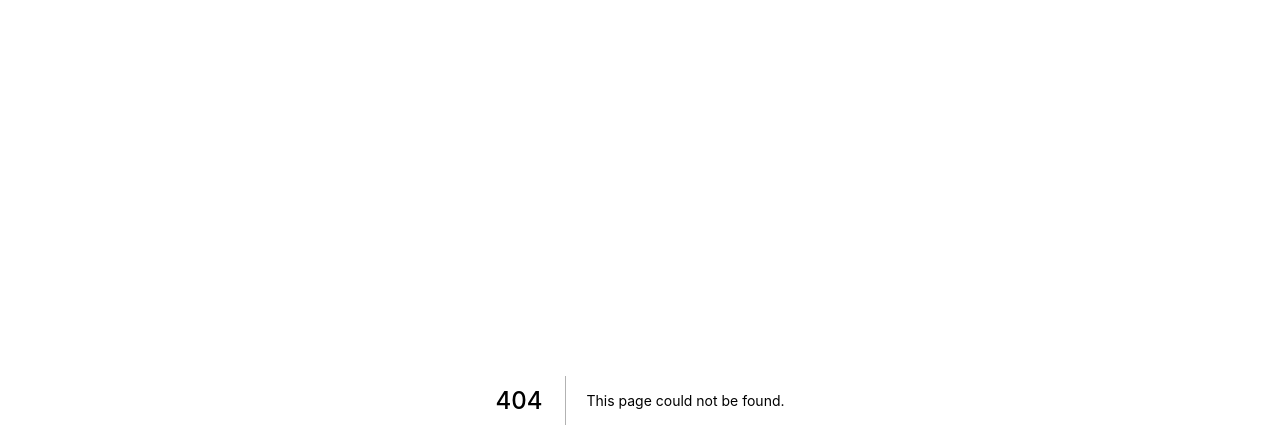
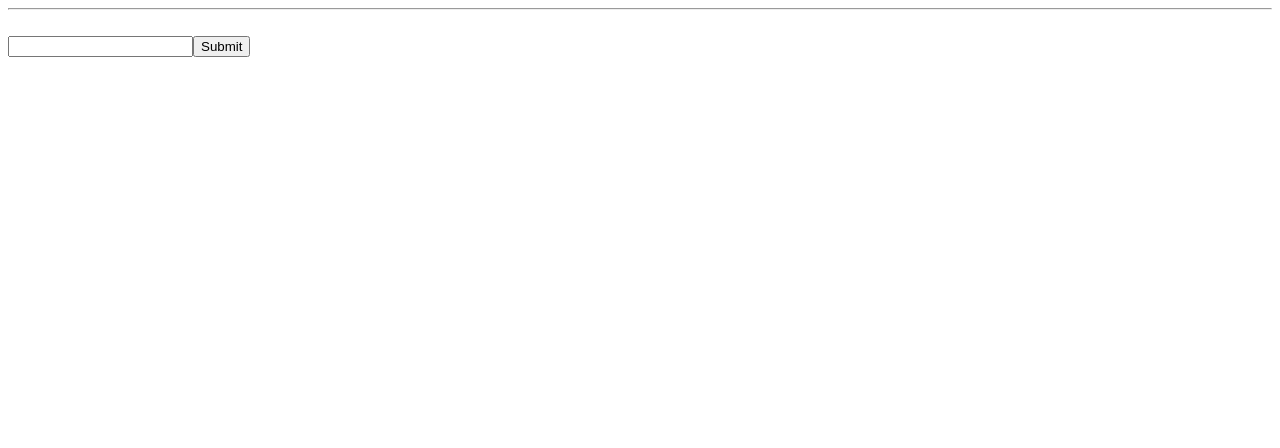
Before and after one commit to utsavm9/lab-website, a Next.js app: page /components/textqs in a window 1280 px wide. Before the commit this address had no page. Shown: the top 448 px of the page. Built offline with nearby package versions, Linux system fonts and the light colour scheme.

Commit message:
Created text questions page

```diff
--- /dev/null
+++ b/pages/components/textqs.js
@@ -0,0 +1,17 @@
+class TextQuestions extends React.Component {
+    render() {
+        return (
+            <>
+                <hr />
+                <form action="/textqs">
+                    <label for="question">{this.props.question_text} </label>
+                    <br />
+                    <input type="text" placeholder={this.props.hint_text} />
+                    <input type="submit" value="Submit" />
+                </form>
+            </>
+        );
+    }
+}
+
+export default TextQuestions;
```
Also changed, not shown: pages/questions.js (+14 -0 lines).
